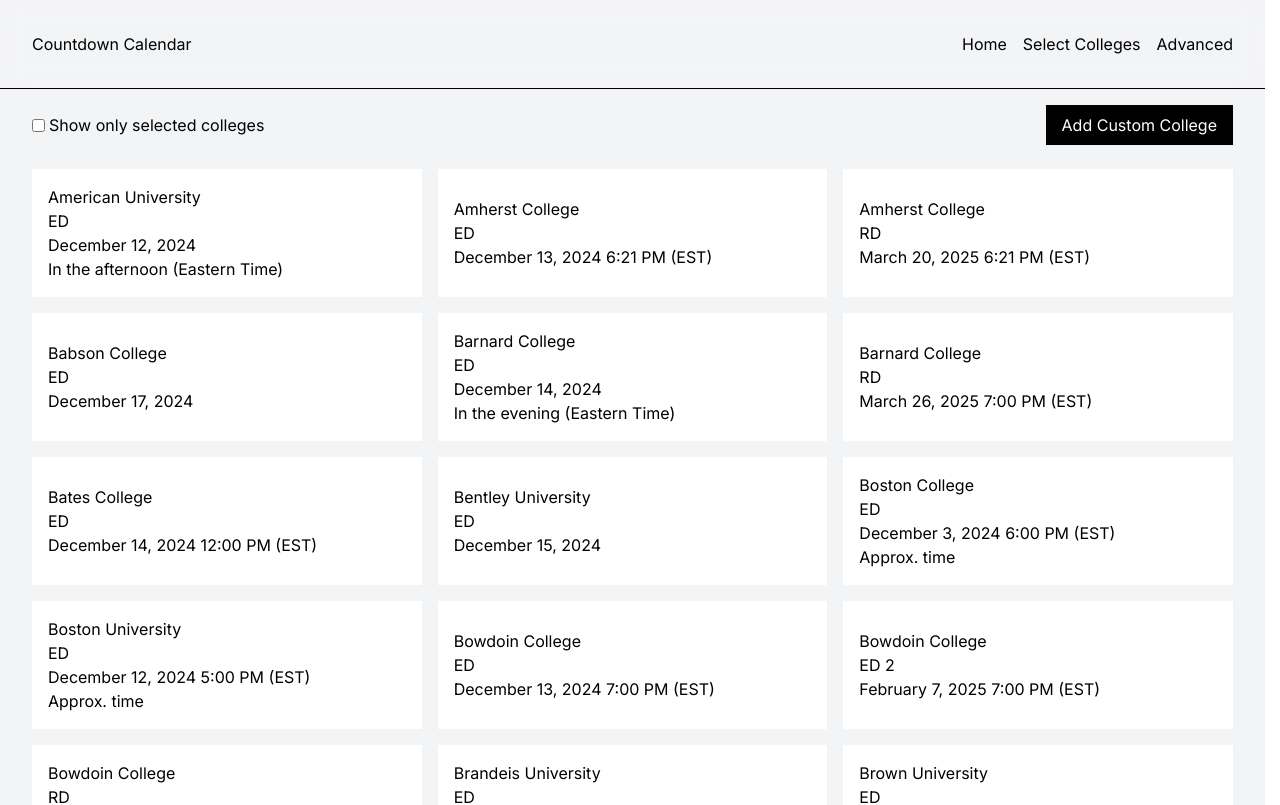
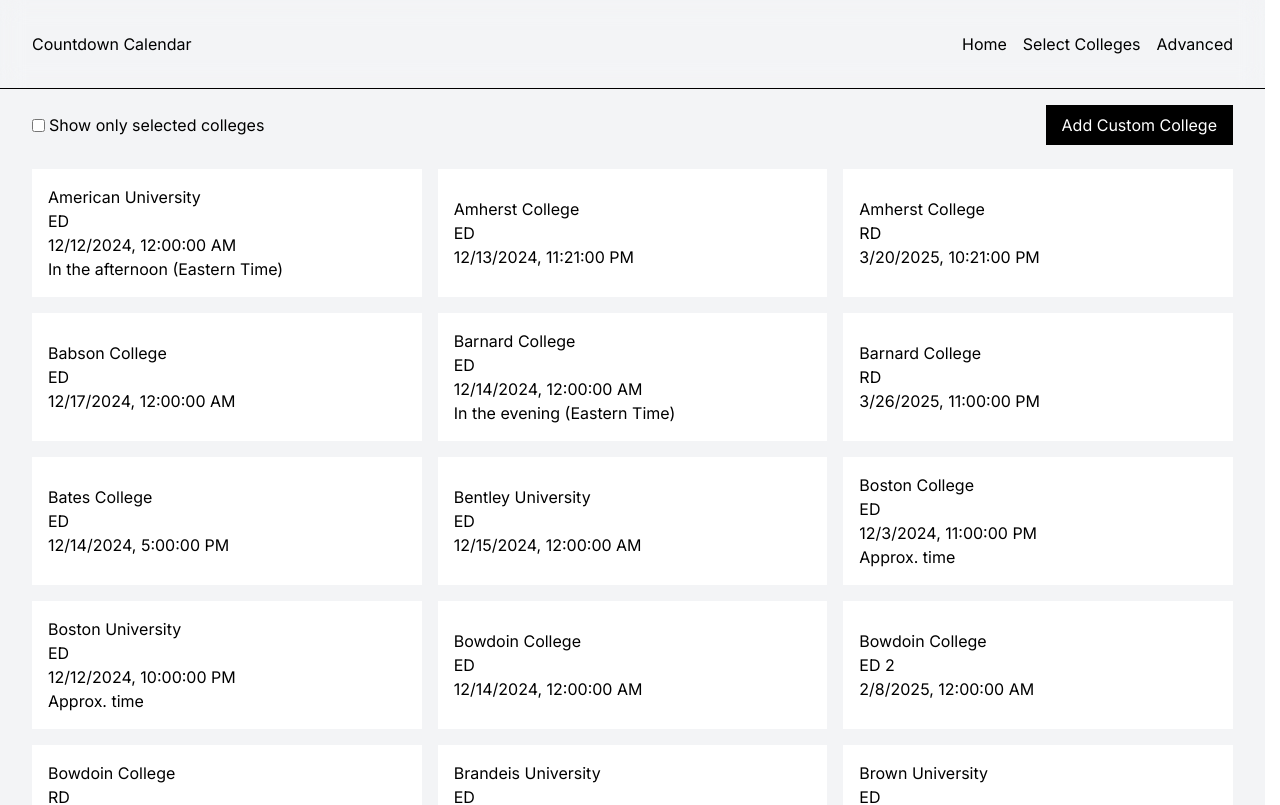
Before and after one commit to Armster15/decision-day-calendar, a Next.js app: page /select-colleges in a window 1280 px wide. Shown: the top 805 px of the page. Built offline with nearby package versions, Linux system fonts and the light colour scheme.

Commit message:
handle dates

```diff
--- a/src/app/(data)/(ui)/select-colleges/page.tsx
+++ b/src/app/(data)/(ui)/select-colleges/page.tsx
@@ -78,7 +78,7 @@
           >
             <p>{college.name}</p>
             <p>{college.tag}</p>
-            <p>{college.decisionDate}</p>
+            <p>{college.decisionDate.toLocaleString()}</p>
             <p>{college.notes}</p>
           </button>
         ))}
--- a/src/app/(data)/layout.tsx
+++ b/src/app/(data)/layout.tsx
@@ -68,6 +68,14 @@
       ? college.Name.substring("🎓 ".length)
       : college.Name;
 
+    const date = rawDateToDate(college["Decision Date"]);
+
+    // If invalid date
+    if (!(date instanceof Date && isFinite(+date))) {
+      console.warn(`${name} has no valid decision date. Skipping...`);
+      continue;
+    }
+
     // Generate a stable id
     let id = name + " " + college.Tag;
     id = id.toLowerCase().replaceAll(" ", "-");
@@ -86,7 +94,7 @@
 
     data.push({
       confirmed: college.Confirmed,
-      decisionDate: college["Decision Date"],
+      decisionDate: date,
       id,
       name,
       notes: college.Notes,
@@ -95,6 +103,77 @@
   }
 
   return data;
+}
+
+// A2C's data incorrectly uses EST/PST acronyms for dates where they should use EDT/PDT. Therefore, we
+// must manually check if the date falls in daylight savings time or not.
+// Code generated by Claude
+function rawDateToDate(rawDate: string): Date {
+  const standardOffsets = {
+    EST: "-0500",
+    CST: "-0600",
+    MST: "-0700",
+    PST: "-0800",
+    AKST: "-0900",
+    HST: "-1000", // Hawaii doesn't observe DST
+  };
+
+  function isDST(date: Date) {
+    // Get year from date
+    const year = date.getFullYear();
+
+    // DST starts second Sunday in March
+    const dstStart = new Date(year, 2, 1); // March 1
+    dstStart.setDate(1 + ((14 - dstStart.getDay()) % 7) + 7); // Second Sunday
+
+    // DST ends first Sunday in November
+    const dstEnd = new Date(year, 10, 1); // November 1
+    dstEnd.setDate(1 + ((7 - dstEnd.getDay()) % 7)); // First Sunday
+
+    // Check if date is within DST period
+    return date >= dstStart && date < dstEnd;
+  }
+
+  function getTimezoneOffset(
+    timezone: keyof typeof standardOffsets,
+    date: Date
+  ) {
+    if (timezone === "HST") return standardOffsets.HST; // Hawaii doesn't do DST
+
+    const standardOffset = standardOffsets[timezone];
+    if (!standardOffset) return null;
+
+    // During DST, move forward one hour (subtract 1 from offset)
+    return isDST(date)
+      ? `${standardOffset.slice(0, 1)}${String(
+          parseInt(standardOffset.slice(1)) - 100
+        ).padStart(4, "0")}`
+      : standardOffset;
+  }
+
+  const tzMatch = rawDate.match(/\(([A-Z]+)\)/);
+  if (!tzMatch) {
+    return new Date(rawDate);
+  }
+
+  const timezone = tzMatch[1];
+  const cleanDateStr = rawDate.replace(/\s*\([A-Z]+\)/, "");
+
+  // First create a date object without timezone to get the date
+  const tempDate = new Date(cleanDateStr);
+
+  // Now get the correct offset based on the date
+  const offset = getTimezoneOffset(
+    timezone as keyof typeof standardOffsets,
+    tempDate
+  );
+  if (!offset) {
+    console.error(`Unknown timezone: ${timezone}`);
+    return new Date(NaN);
+  }
+
+  // Create final date with correct offset
+  return new Date(`${cleanDateStr} GMT${offset}`);
 }
 
 export default async function Layout({ children }: PropsWithChildren) {
--- a/src/lib/context.tsx
+++ b/src/lib/context.tsx
@@ -14,7 +14,7 @@
   name: string;
   tag: string;
   confirmed: string;
-  decisionDate: string;
+  decisionDate: Date;
   notes: string;
   /** Name + tag */
   id: string;
```
